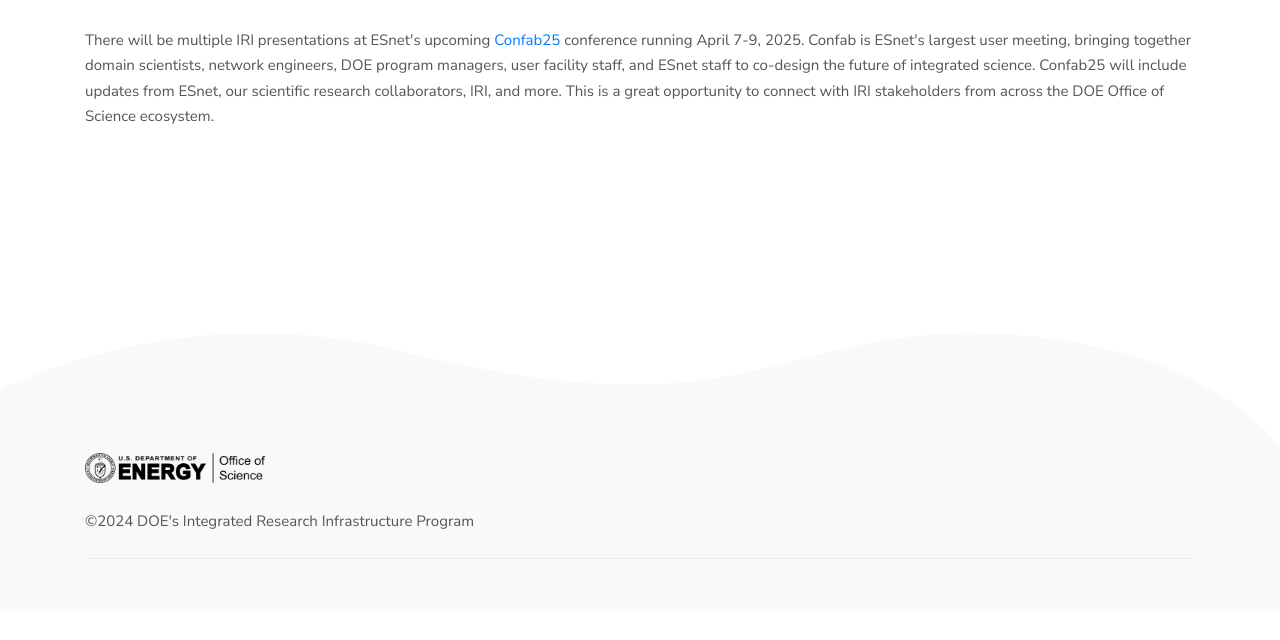
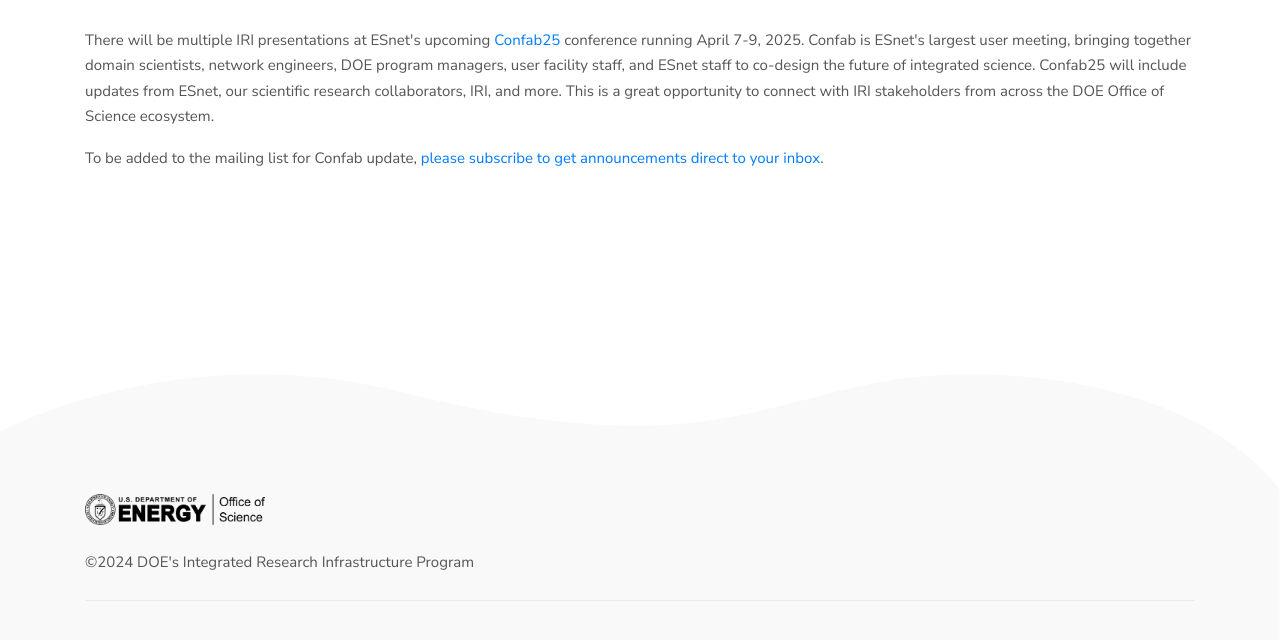
Before and after one commit to iri-science/iri-science.github.io, a Jekyll site: the page built from _events/confab25.html, in a window 1280 px wide and 1317 px high. Shown: the part 666-1306 px from the top of the window. Built offline with Jekyll 4.4.1, drawn with Linux system fonts in a browser that asks for light colours.

Commit message:
updates based on feedbacks

```diff
--- a/_events/confab25.html
+++ b/_events/confab25.html
@@ -6,7 +6,8 @@ category: Events
 
 <section class="section-sm">
     <div class="container text-center mb-5">
-        <img src="https://mcusercontent.com/4a0d775d922f05640a74ff8ff/images/c1aa707c-00df-7d9d-d15f-1887fe8010e1.png" style="width: 20em;" />
+        <img src="https://mcusercontent.com/4a0d775d922f05640a74ff8ff/images/c1aa707c-00df-7d9d-d15f-1887fe8010e1.png"
+            style="width: 20em;" />
     </div>
     <div class="container mb-5">
         <p>There will be multiple IRI presentations at ESnet's upcoming <a
@@ -16,5 +17,8 @@ category: Events
             integrated science. Confab25 will include updates from ESnet, our scientific research collaborators, IRI,
             and more. This is a great opportunity to connect with IRI stakeholders from across the DOE Office of Science
             ecosystem.</p>
+        <p>To be added to the mailing list for Confab update, <a
+                href="https://mailchi.mp/lbl/esnet-news-and-information" target="_blank">please subscribe to get
+                announcements direct to your inbox</a>.</p>
     </div>
 </section>
```
Also changed, not shown: testbed.html (+3 -5 lines).
